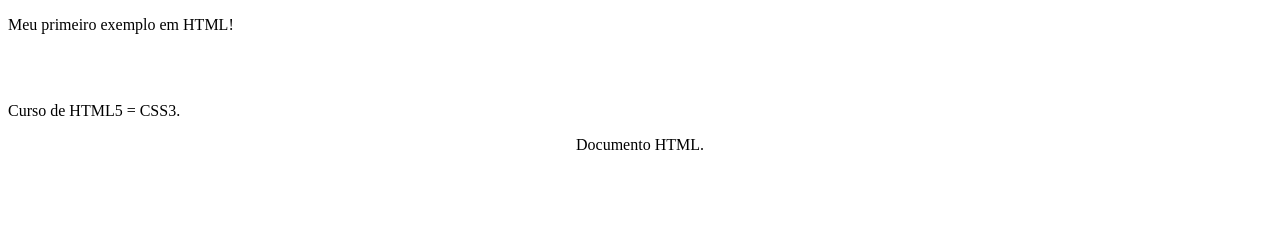
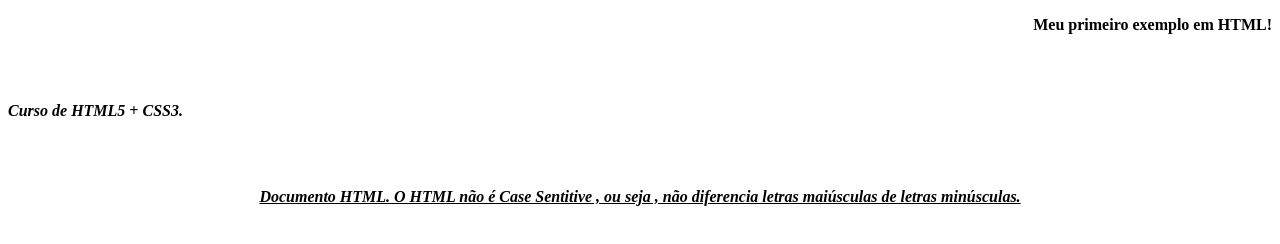
Before and after one commit to OnbyteLondrina/matheus-K, a plain HTML site: page index.html in a window 1280 px wide. Drawn offline with Linux system fonts and the light colour scheme.

Commit message:
novo teste

```diff
--- a/index.html
+++ b/index.html
@@ -7,14 +7,19 @@
        <title>hello world</title>
 </head>
 <body>
-<p>
-        Meu primeiro exemplo em HTML!
+<p align = "right">
+      <b> Meu primeiro exemplo em HTML!</b>
 </p>
   <br>
   <br>
-  <p>Curso de HTML5 = CSS3.</p>
+  <p align = "left">
+    <b><i>Curso de HTML5 + CSS3.</i></b>
+  </p>
+  <br>
+  <br>
   <p align="center">
-       Documento HTML.
+    <b><i><u>Documento HTML. O HTML não é Case Sentitive , ou seja , não diferencia
+    letras maiúsculas de letras minúsculas.</u></i></b>
   </p>
 </body>
 </html>
```
